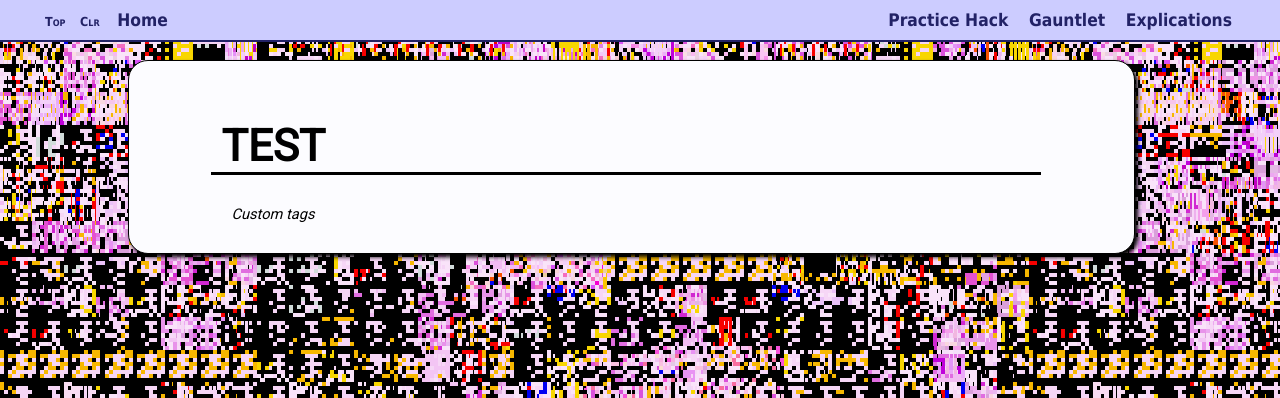
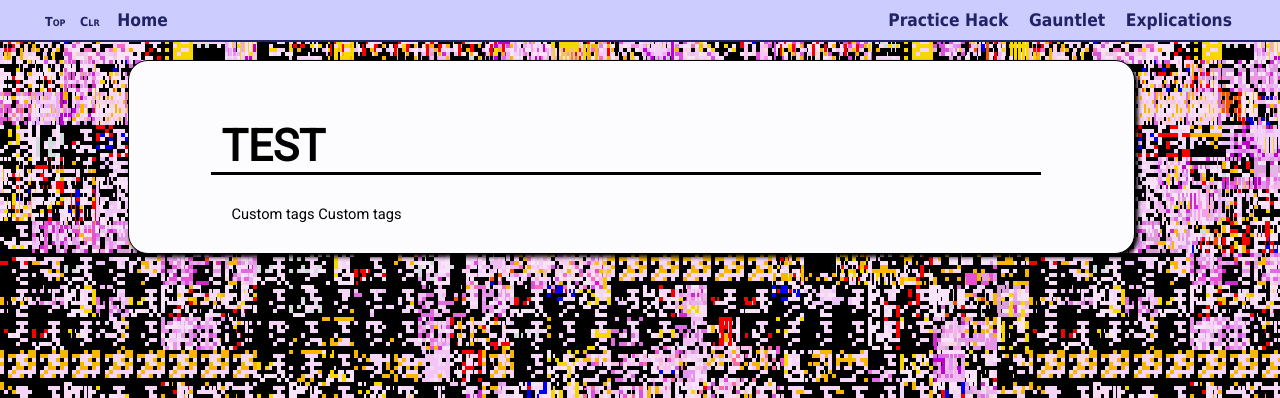
Before and after one commit to spannerisms/spannerisms.github.io, a Jekyll site: the page built from explications/test.html, in a window 1280 px wide. Shown: the top 398 px of the page. Built offline with Jekyll 4.4.1, drawn with Linux system fonts in a browser that asks for light colours.

Commit message:
Update test.html

```diff
--- a/explications/test.html
+++ b/explications/test.html
@@ -7,4 +7,6 @@ background: glitchybg
 
 <h1>TEST</h1>
 
-<address>Custom tags</address>
+<addr>Custom tags</addr>
+
+<lbl>Custom tags</lbl>
```
